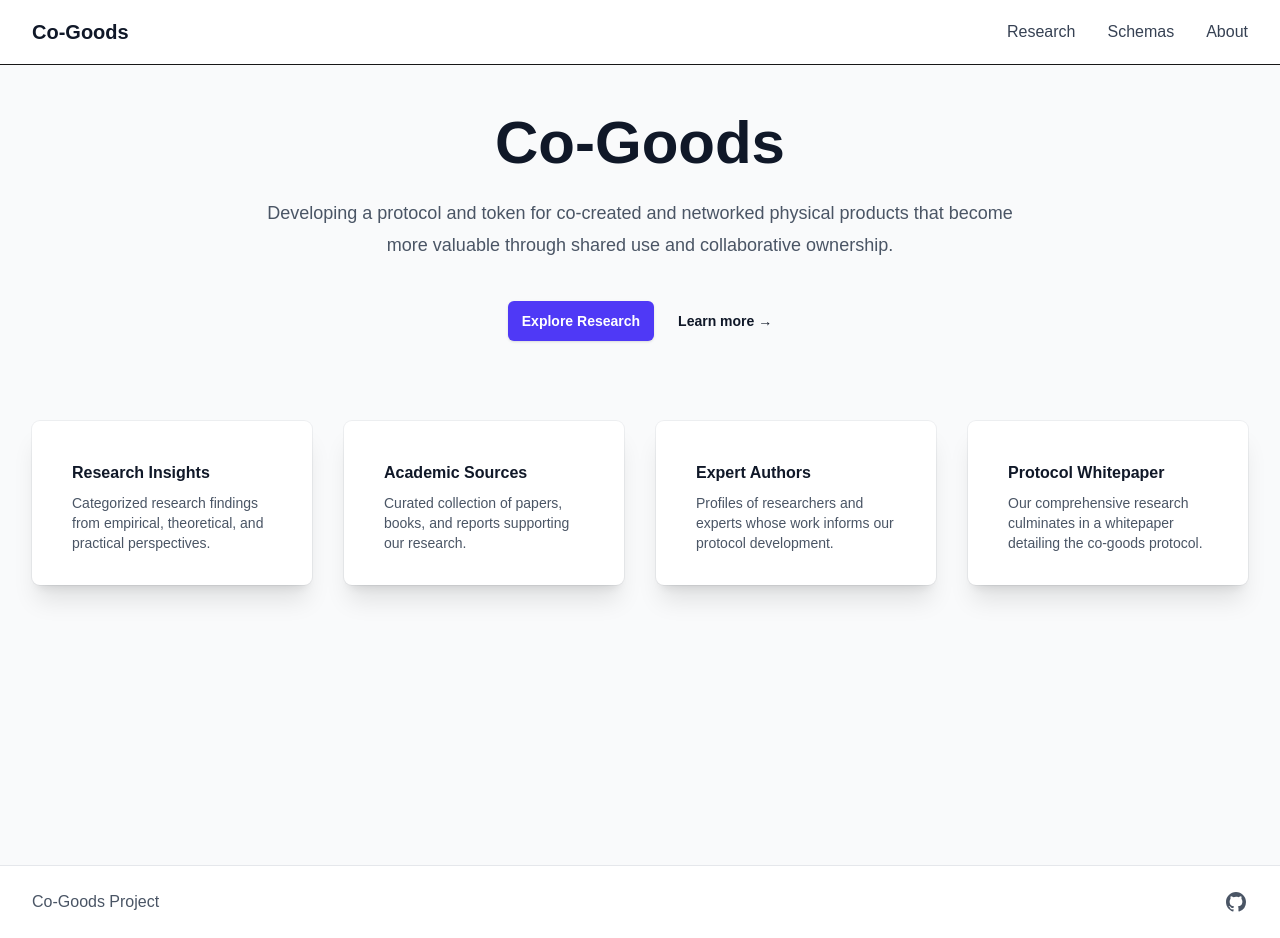
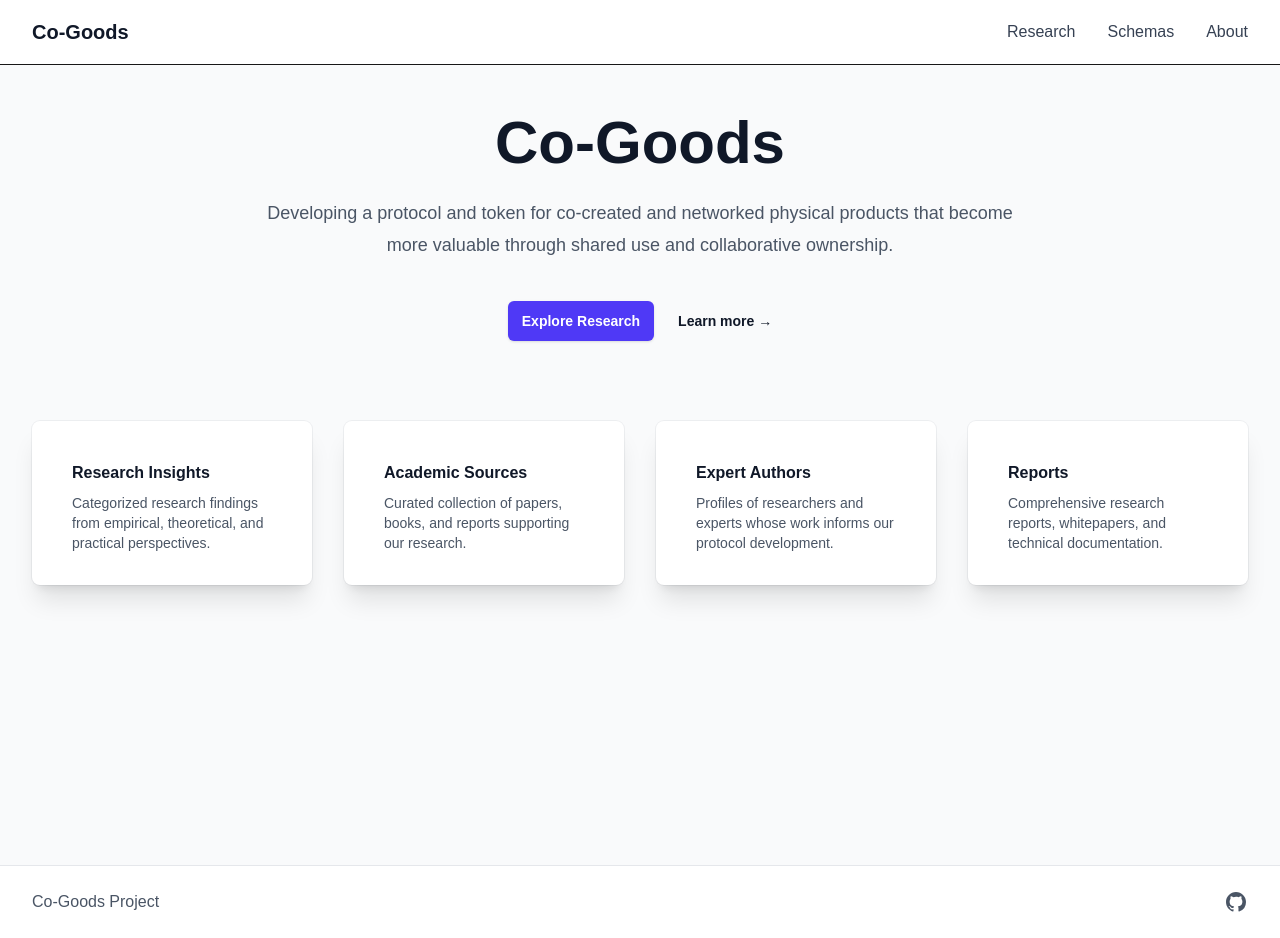
Before and after one commit to co-goods/website, a Next.js app: page / in a window 1280 px wide. Built offline with nearby package versions, Linux system fonts and the light colour scheme; no server answers.

Commit message:
Minor fixes to Home

```diff
--- a/src/app/page.tsx
+++ b/src/app/page.tsx
@@ -24,41 +24,53 @@ export default function Home() {
       </div>
 
       <div className="mt-20 grid grid-cols-1 gap-8 sm:grid-cols-2 lg:grid-cols-4">
-        <div className="relative overflow-hidden rounded-lg bg-white px-6 pb-8 pt-10 shadow-xl ring-1 ring-gray-900/5 sm:mx-auto sm:px-10">
+        <Link
+          href="/resources/insights"
+          className="relative overflow-hidden rounded-lg bg-white px-6 pb-8 pt-10 shadow-xl ring-1 ring-gray-900/5 sm:mx-auto sm:px-10 hover:shadow-2xl transition-shadow"
+        >
           <div className="mx-auto max-w-md">
             <h3 className="text-base font-semibold leading-6 text-gray-900">Research Insights</h3>
             <p className="mt-2 text-sm text-gray-600">
               Categorized research findings from empirical, theoretical, and practical perspectives.
             </p>
           </div>
-        </div>
+        </Link>
 
-        <div className="relative overflow-hidden rounded-lg bg-white px-6 pb-8 pt-10 shadow-xl ring-1 ring-gray-900/5 sm:mx-auto sm:px-10">
+        <Link
+          href="/resources/sources"
+          className="relative overflow-hidden rounded-lg bg-white px-6 pb-8 pt-10 shadow-xl ring-1 ring-gray-900/5 sm:mx-auto sm:px-10 hover:shadow-2xl transition-shadow"
+        >
           <div className="mx-auto max-w-md">
             <h3 className="text-base font-semibold leading-6 text-gray-900">Academic Sources</h3>
             <p className="mt-2 text-sm text-gray-600">
               Curated collection of papers, books, and reports supporting our research.
             </p>
           </div>
-        </div>
+        </Link>
 
-        <div className="relative overflow-hidden rounded-lg bg-white px-6 pb-8 pt-10 shadow-xl ring-1 ring-gray-900/5 sm:mx-auto sm:px-10">
+        <Link
+          href="/resources/authors"
+          className="relative overflow-hidden rounded-lg bg-white px-6 pb-8 pt-10 shadow-xl ring-1 ring-gray-900/5 sm:mx-auto sm:px-10 hover:shadow-2xl transition-shadow"
+        >
           <div className="mx-auto max-w-md">
             <h3 className="text-base font-semibold leading-6 text-gray-900">Expert Authors</h3>
             <p className="mt-2 text-sm text-gray-600">
               Profiles of researchers and experts whose work informs our protocol development.
             </p>
           </div>
-        </div>
+        </Link>
 
-        <div className="relative overflow-hidden rounded-lg bg-white px-6 pb-8 pt-10 shadow-xl ring-1 ring-gray-900/5 sm:mx-auto sm:px-10">
+        <Link
+          href="/reports"
+          className="relative overflow-hidden rounded-lg bg-white px-6 pb-8 pt-10 shadow-xl ring-1 ring-gray-900/5 sm:mx-auto sm:px-10 hover:shadow-2xl transition-shadow"
+        >
           <div className="mx-auto max-w-md">
-            <h3 className="text-base font-semibold leading-6 text-gray-900">Protocol Whitepaper</h3>
+            <h3 className="text-base font-semibold leading-6 text-gray-900">Reports</h3>
             <p className="mt-2 text-sm text-gray-600">
-              Our comprehensive research culminates in a whitepaper detailing the co-goods protocol.
+              Comprehensive research reports, whitepapers, and technical documentation.
             </p>
           </div>
-        </div>
+        </Link>
       </div>
     </div>
   );
```
